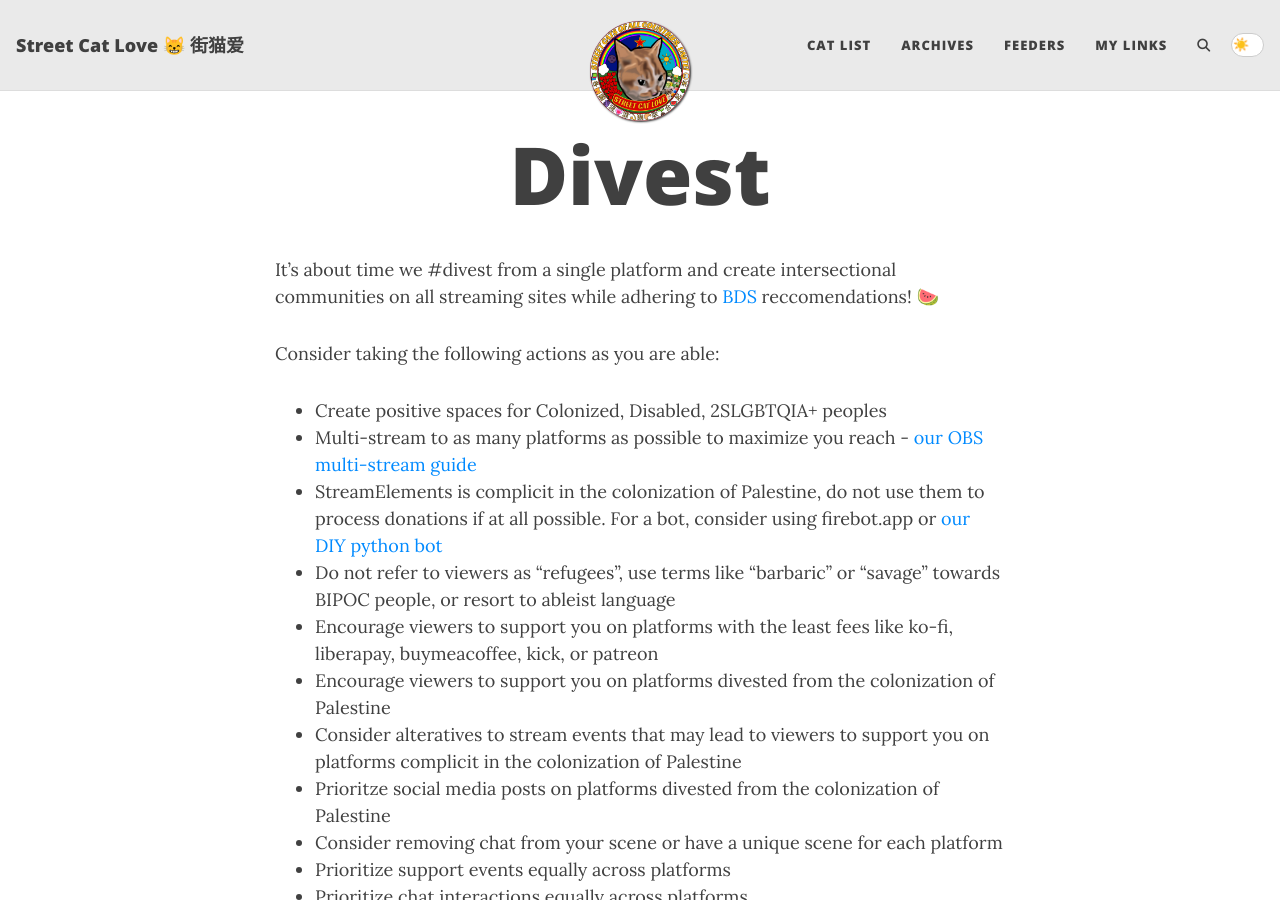
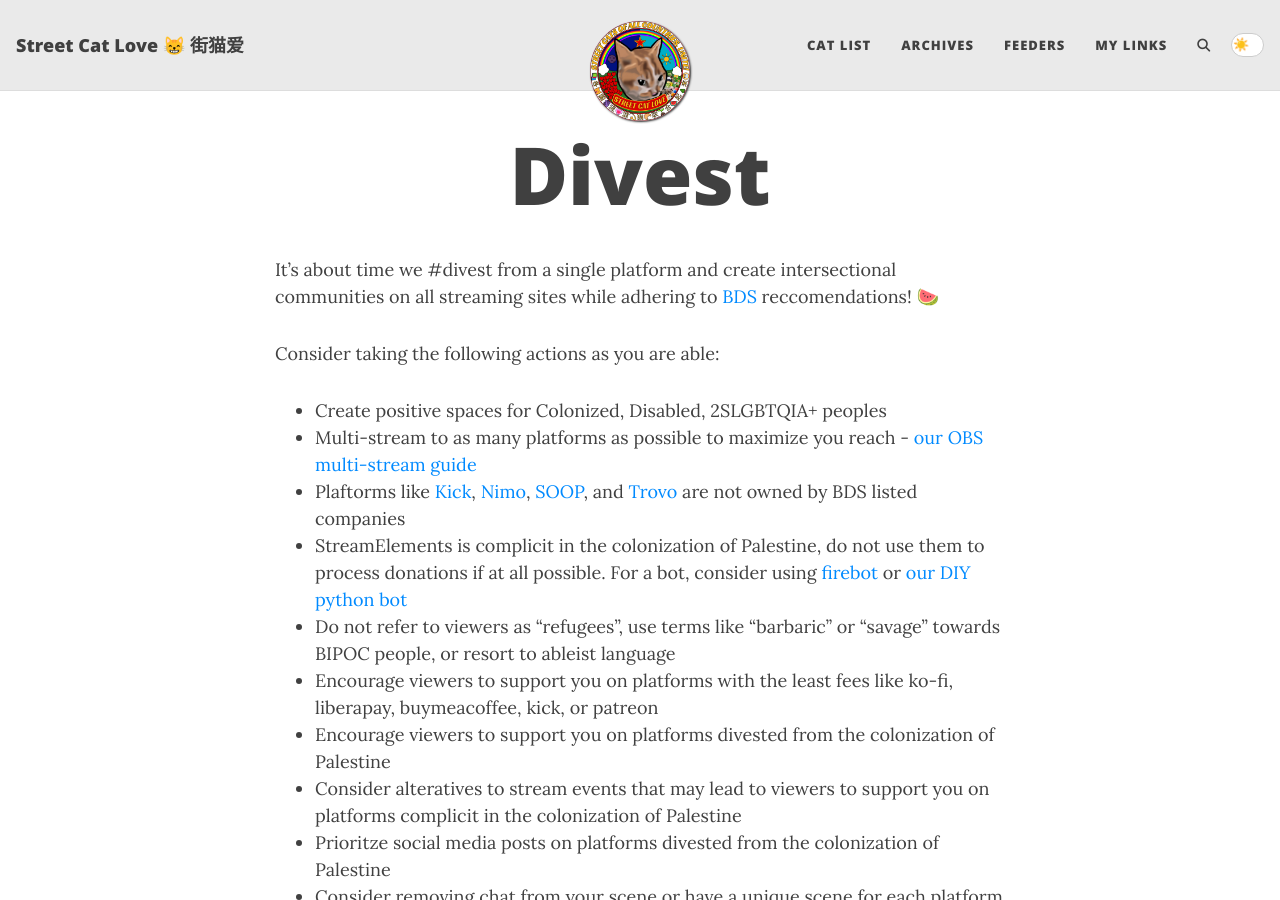
Before and after one commit to StreetCatLove/hellostreetcat, a Jekyll site: the page built from divest.md, in a window 1280 px wide and 900 px high. Built offline with Jekyll 4.4.1, drawn with Linux system fonts in a browser that asks for light colours; comment, search, counter and statistics services are not loaded.

Commit message:
Update divest.md

```diff
--- a/divest.md
+++ b/divest.md
@@ -10,7 +10,8 @@
 Consider taking the following actions as you are able:
 * Create positive spaces for Colonized, Disabled, 2SLGBTQIA+ peoples
 * Multi-stream to as many platforms as possible to maximize you reach - <a href="https://streetcatlove.github.io/hellostreetcat/multi">our OBS multi-stream guide</a>
-* StreamElements is complicit in the colonization of Palestine, do not use them to process donations if at all possible. For a bot, consider using firebot.app or <a href="https://github.com/StreetCatLove/streetcat_utils/blob/main/twitch-bot.py">our DIY python bot</a>
+* Plaftorms like <a href="https://kick.com/">Kick</a>, <a href="https://www.nimo.tv/">Nimo</a>, <a href="https://www.sooplive.com/">SOOP</a>, and <a href="https://trovo.live/">Trovo</a> are not owned by BDS listed companies
+* StreamElements is complicit in the colonization of Palestine, do not use them to process donations if at all possible. For a bot, consider using <a href="https://firebot.app/">firebot</a> or <a href="https://github.com/StreetCatLove/streetcat_utils/blob/main/twitch-bot.py">our DIY python bot</a>
 * Do not refer to viewers as "refugees", use terms like "barbaric" or "savage" towards BIPOC people, or resort to ableist language
 * Encourage viewers to support you on platforms with the least fees like ko-fi, liberapay, buymeacoffee, kick, or patreon
 * Encourage viewers to support you on platforms divested from the colonization of Palestine
```
